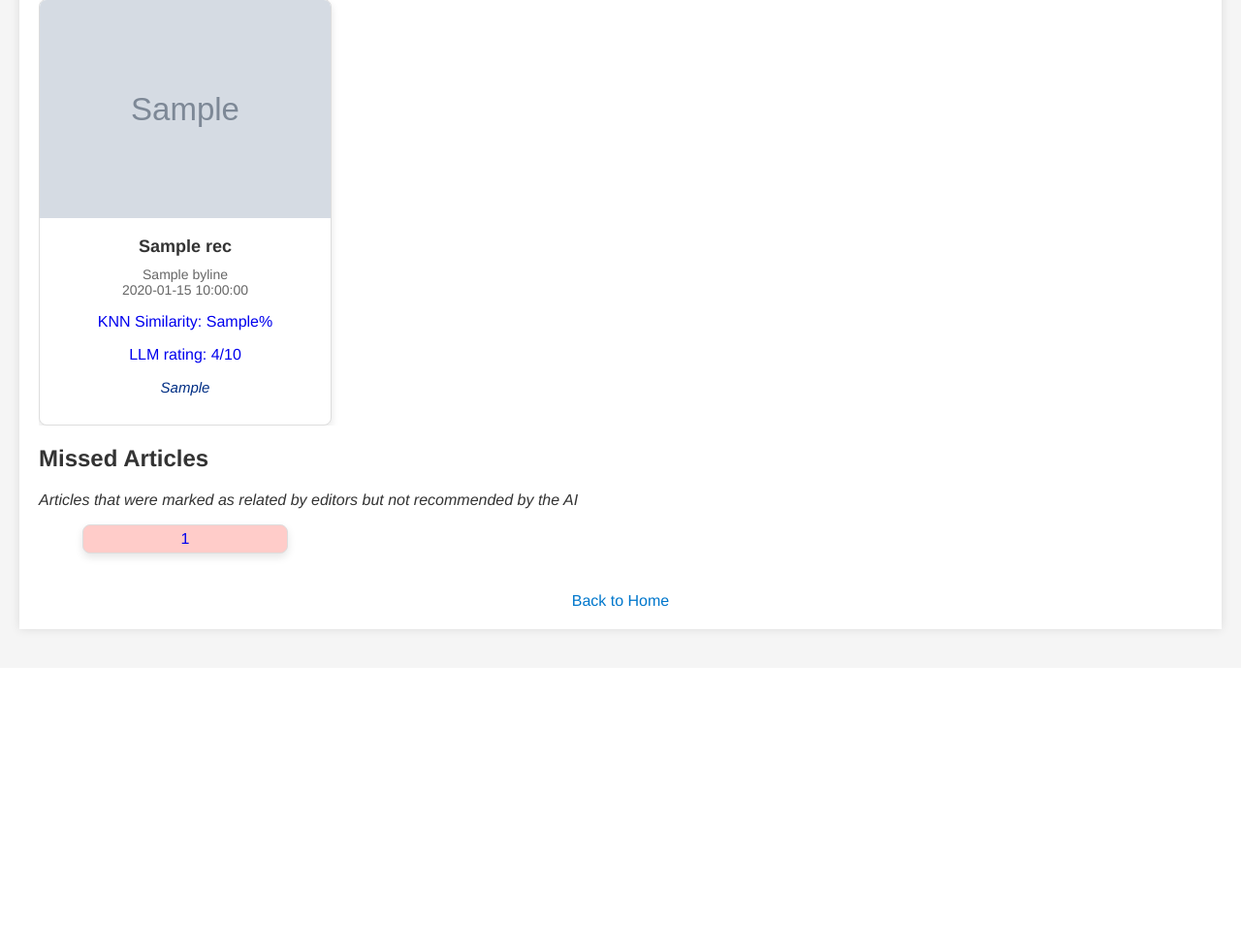
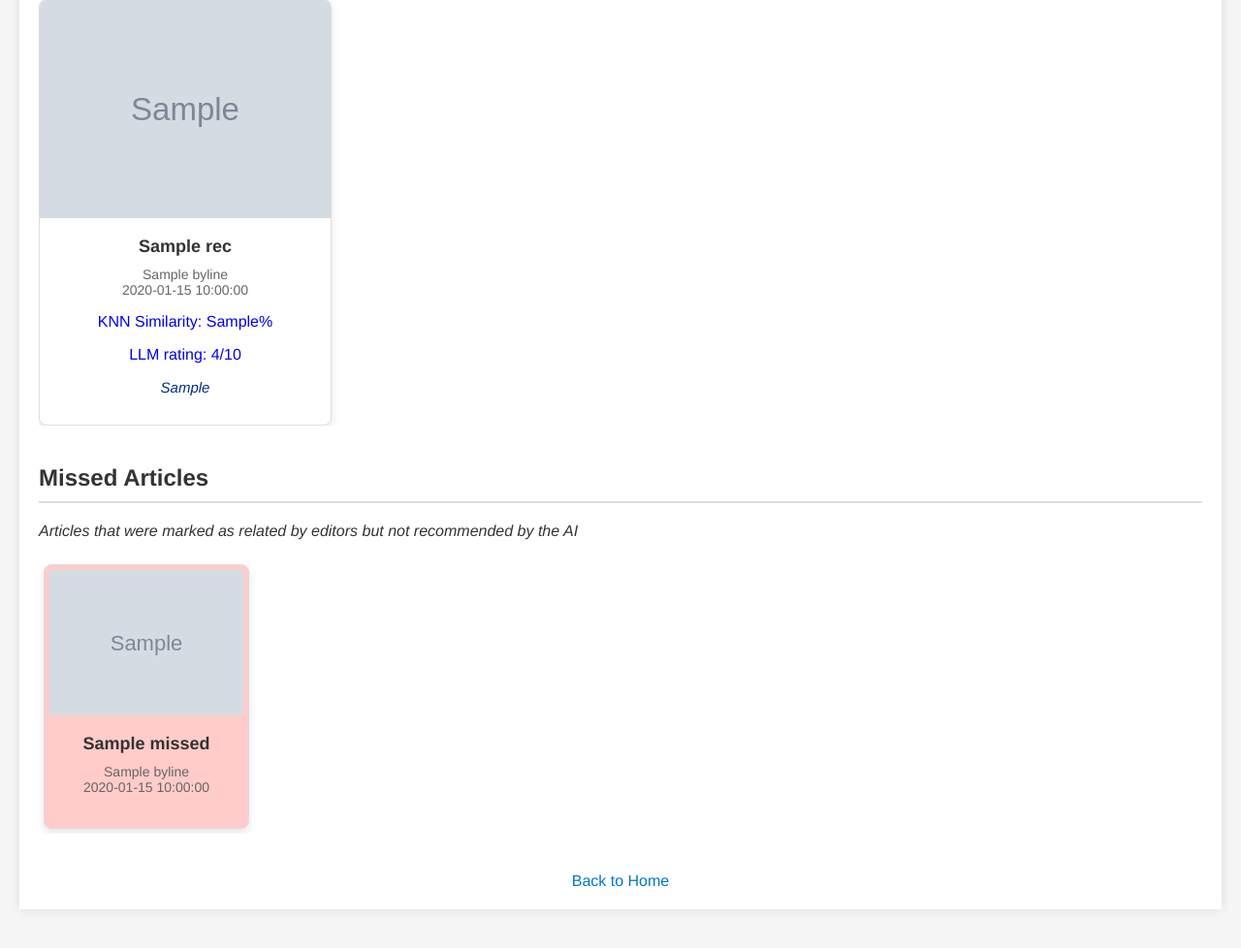
Before and after one commit to sfimediafutures/Related-News-Articles-RS-demo, a Flask app: template templates/article.html in a window 1280 px wide. Shown: the part 1029-2007 px from the top of the page at 97% size. Before the commit the page ends 1684 px from the top, so only its background shows below. Run offline with Flask 3, Linux system fonts and the light colour scheme; the template is opened without the code that fills it: most values are stand-ins (such as "Sample title", 1, 10 or a date in 2020); grey boxes marked "Sample" are stand-in pictures; parts of the project's set-up code (start-up, migrations or seed data) failed here and were passed over.

Commit message:
Missed articles section

```diff
--- a/app.py
+++ b/app.py
@@ -19,7 +19,7 @@ def article_recommendations(article_id):
     recommendations = facade.get_recommendations(article_id)
 
     # Compute missed recommendations
-    related_articles = set(result.related_articles)
+    related_articles = set(result.cleaned_related_articles)
     recommended_articles = set(rec.uuid for rec in recommendations)
     missed_article_ids = related_articles - recommended_articles
     missed_articles = [facade.get_article(article_id) for article_id in missed_article_ids]
--- a/static/style.css
+++ b/static/style.css
@@ -81,7 +81,7 @@ body {
 }
 
 /* Recommendations */
-.recommendations-section h2 {
+.small-articles-section h2 {
     font-size: 24px;
     font-weight: bold;
     margin-top: 40px;
@@ -89,7 +89,7 @@ body {
     padding-bottom: 10px;
 }
 
-.recommendations {
+.small-articles {
     display: flex;
     overflow-x: auto;
     gap: 20px;
--- a/templates/article.html
+++ b/templates/article.html
@@ -28,10 +28,10 @@
             </div>
         </div>
 
-        <div class="recommendations-section">
+        <div class="small-articles-section">
             <h2>AI Recommendations for Related Articles</h2>
             <p><i>Articles that were also picked by editors are highlighted in green</i></p>
-            <ul class="recommendations">
+            <ul class="small-articles">
                 {% for rec in recommendations %}
                 <li class="recommendation-item {% if rec.uuid in article.related_articles %}highlighted-recommendation{% else %}normal-recommendation{% endif %}">
                     <a href="{{ url_for('recommendation', article_id=article.uuid, recommendation_id=rec.uuid) }}" style="display: block; height: 100%; text-decoration: none;">
@@ -53,24 +53,27 @@
             </ul>
         </div>
 
-        <div class="missed-articles-section">
+        <div class="small-articles-section">
             <h2>Missed Articles</h2>
             <p><i>Articles that were marked as related by editors but not recommended by the AI</i></p>
-            <ul class="missed_articles">
+            <ul class="small-articles">
                 {% for missed in missed_articles %}
-                <li class="missed-item">
+                <li class="recommendation-item missed-item">
                     <a href="https://tv2.no/a/{{ missed.uuid }}" style="display: block; height: 100%; text-decoration: none;">
-                        <!-- <img src="{{ missed.image_url or 'https://via.placeholder.com/150' }}" alt="No image"> -->
-                        <div class="missed-article-content">
-                            <span class="missed-article-title">
-                                {{ missed.uuid }}
+                        <img src="{{ missed.image_url or 'https://via.placeholder.com/150' }}" alt="No image">
+                        <div class="recommendation-content">
+                            <span class="recommendation-title">
+                                {{ missed.title }}
                             </span>
-                            <!-- <p class="missed-article-description">{{ missed.byline | join(', ') }}<br>{{ missed.creation_date }}</p> -->
+                            <p class="recommendation-description">{{ missed.byline | join(', ') }}<br>{{missed.creation_date}}</p>
+                            <!-- <p>KNN Similarity: {{ missed.recommendation_similarity }}%</p> -->
+                            <!-- <p>LLM rating: {{ missed.recommendation_llm_rating }}/10</p> -->
+                            <!-- <p class="recommendation-explanation" style="font-size: 15px;">{{ missed.recommendation_explanation }}</p> -->
                         </div>
                     </a>
                 </li>
                 {% else %}
-                    <li>No missed articles available for this article.</li>
+                    <li>No missed articles for this article.</li>
                 {% endfor %}
             </ul>
         </div>
```
Also changed, not shown: utils.py (+13 -5 lines).
